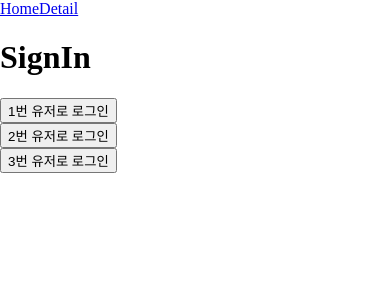
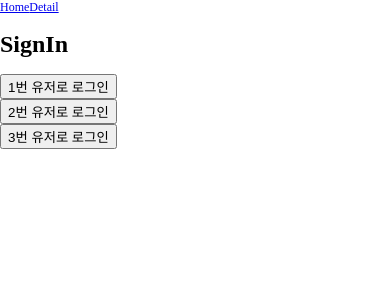
Before and after one commit to JoberChipFrappuccino/joberchip-fe-refactoring, a React app: page /signin in a window 390 px wide. Shown: the top 300 px of the page. Built offline with nearby package versions, Linux system fonts and the light colour scheme; no server answers; the HTML template or start-up script is replaced by a standard one.

Commit message:
feat : media query global font size 추가, dropdown item useMemo 적용

```diff
--- a/src/App.scss
+++ b/src/App.scss
@@ -3,6 +3,7 @@
 body {
   width: 100%;
   margin: 0;
+  font-size: 16px;
 }
 
 .react-grid-layout {
@@ -175,3 +176,17 @@ body {
   background-color: rgba(0, 0, 0, 0.5);
   cursor: pointer;
 }
+
+@media screen and (max-width: 768px) {
+  html,
+  body {
+    font-size: 14px;
+  }
+}
+
+@media screen and (max-width: 390px) {
+  html,
+  body {
+    font-size: 12px;
+  }
+}
--- a/src/components/Space/Profile.tsx
+++ b/src/components/Space/Profile.tsx
@@ -1,6 +1,7 @@
 import { useSpaceModeStore } from '@/store/spaceMode'
 import { useUserStore } from '@/store/user'
 import { Switch } from 'antd'
+import { useMemo } from 'react'
 import styles from './Profile.module.scss'
 import { DropDownMenu } from './ProfileDropDownMenu'
 
@@ -8,7 +9,8 @@ export function Profile() {
   const { user } = useUserStore()
   const { mode, setSpaceMode } = useSpaceModeStore()
 
-  const items = [
+  const items = useMemo(
+    () => [
       {
         key: '1',
         label: <Switch onChange={() => {}} />,
@@ -16,7 +18,6 @@ export function Profile() {
       },
       {
         key: '2',
-      // label: <Switch onChange={() => {}} />,
         icon: <button>링크 복사</button>
       },
       {
@@ -36,7 +37,9 @@ export function Profile() {
         danger: true,
         label: '삭제하기'
       }
-  ]
+    ],
+    [mode]
+  )
 
   return (
     <div className={styles.container}>
```
Lines whose indentation alone changed are shown as unchanged.
